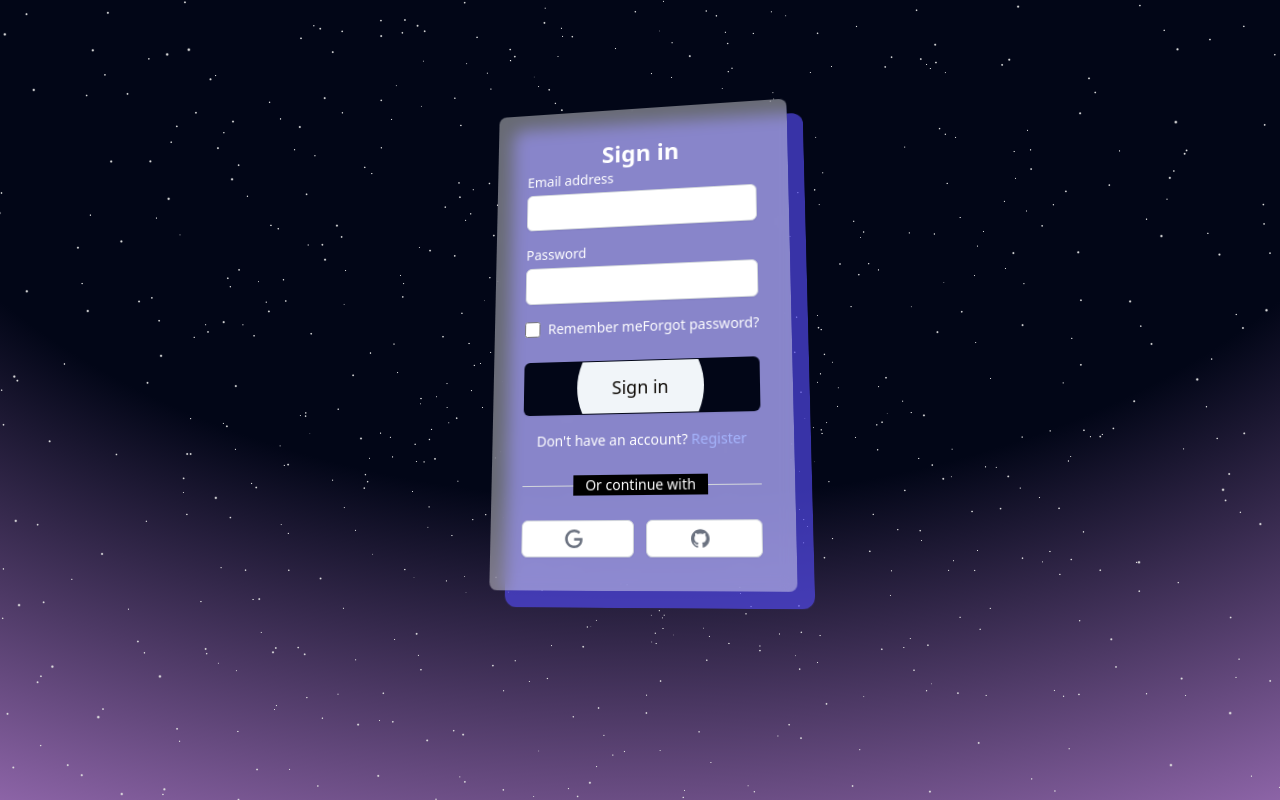
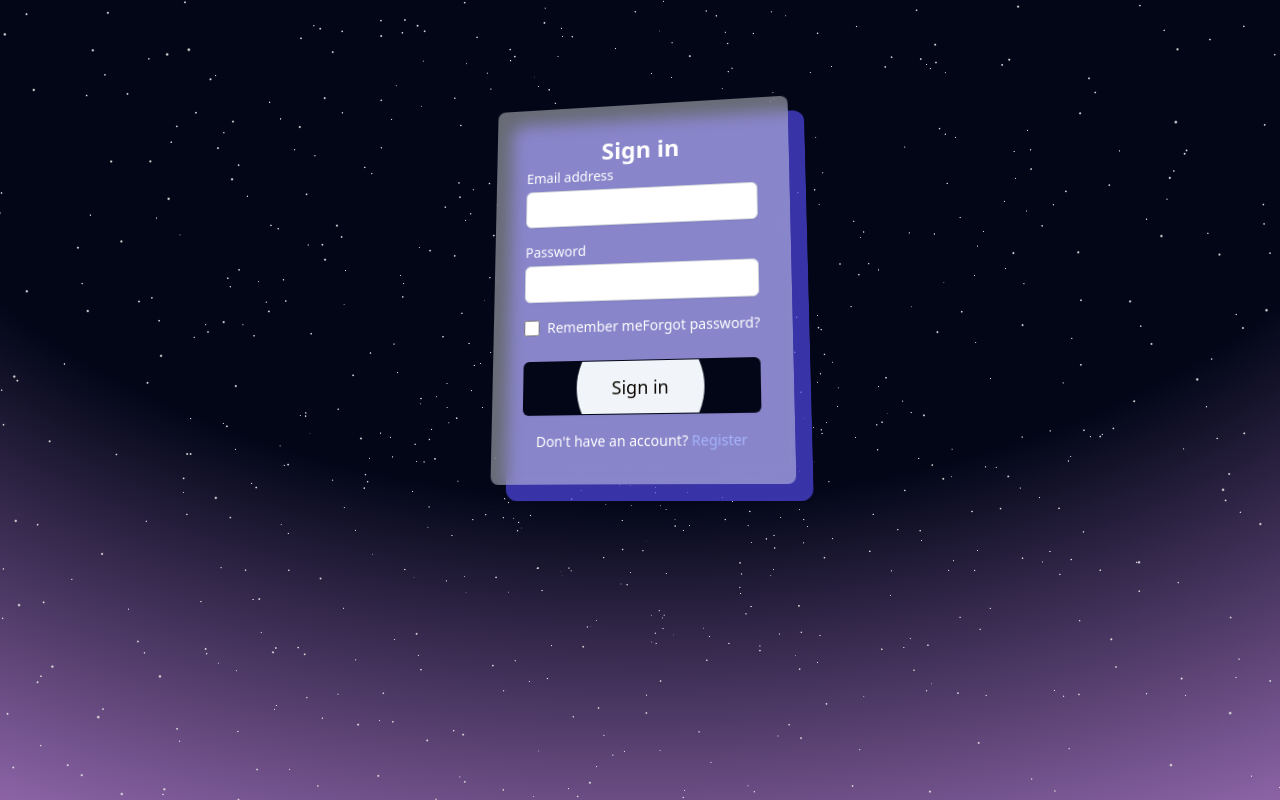
Before and after one commit to luuisHdez/Cryptalityx-F, a React (Vite) app in the folder Frontend/: page /login in a window 1280 px wide. Built offline with nearby package versions, Linux system fonts and the light colour scheme; no server answers.

Commit message:
fix: remove Google login, fix paper modal dummy condition

```diff
--- a/Frontend/src/API/auth.api.js
+++ b/Frontend/src/API/auth.api.js
@@ -109,36 +109,3 @@ export const logout = () => {
             console.error("Error al cerrar sesión:", error);
         });
 };
-
-
-export const googleLogin = async (code) => {
-    const csrfToken = Cookies.get('csrftoken');
-
-    try {
-        const response = await authApi.post('google-oauth/', { code }, {
-            headers: {
-                'Content-Type': 'application/json',
-                'X-CSRFToken': csrfToken
-            },
-                withCredentials: true,  // Si necesitas que las cookies sean enviadas, habilita 'withCredentials'
-            }
-        );
-        return response.data;  // Retorna la respuesta del backend (mensaje de éxito)
-    } catch (error) {
-        // Mejor manejo de errores para poder ver detalles
-        if (error.response) {
-            // Si la respuesta fue un error con código de estado
-            console.error('Error Response:', error.response.data);
-            // Puedes personalizar cómo manejas el error aquí
-            return { error: error.response.data.error || 'Error desconocido desde el servidor' };
-        } else if (error.request) {
-            // Si la solicitud fue hecha pero no recibimos respuesta
-            console.error('Error Request:', error.request);
-            return { error: 'No se recibió respuesta del servidor' };
-        } else {
-            // Si hubo un error durante la configuración de la solicitud
-            console.error('Error Message:', error.message);
-            return { error: error.message };
-        }
-    }
-};
--- a/Frontend/src/Components/LayoutPublic/Login.jsx
+++ b/Frontend/src/Components/LayoutPublic/Login.jsx
@@ -2,10 +2,6 @@ import { useState } from "react";
 import { useNavigate } from 'react-router-dom';
 import { loginUser, register } from "../../API/auth.api";
 import { ToastContainer, toast } from 'react-toastify';
-import { googleLogin } from "../../API/auth.api";
-import { useGoogleLogin } from '@react-oauth/google';
-import AnimatedButton from "./AnimatedButton";
-import { SiGoogle, SiGithub } from "react-icons/si";
 import SpotlightButton from "./SpotlightButton";
 import { motion, useAnimation } from "framer-motion";
 import { useEffect } from "react";
@@ -55,22 +51,6 @@ const Login = ({ mode }) => {
       }
     }
   };
-
-  const googleLoginHandler = useGoogleLogin({
-    flow: 'auth-code',
-    onSuccess: async (tokenResponse) => {
-      try {
-        const code = tokenResponse.code;
-        if (!code) throw new Error("El authorization code está vacío o no existe.");
-        const data = await googleLogin(code);
-        toast.success("Inicio de sesión con Google exitoso");
-        setTimeout(() => navigate('/'), 1000);
-      } catch (error) {
-        toast.error(error?.response?.data?.error || "Error al iniciar sesión con Google");
-      }
-    },
-    onError: () => toast.error("Error al iniciar sesión con Google"),
-  });
 
   return (
     <div className="w-full px-4 py-12 bg-transparent flex justify-center" style={{ perspective: "1200px" }}>
@@ -193,29 +173,6 @@ const Login = ({ mode }) => {
               </>
             )}
           </p>
-
-          <div className="mt-6">
-            <div className="relative">
-              <div className="absolute inset-0 flex items-center">
-                <div className="w-full border-t border-gray-300" />
-              </div>
-              <div className="relative flex justify-center text-sm">
-                <span className="px-3 bg-black text-white">Or continue with</span>
-              </div>
-            </div>
-
-            <div className="mt-6 grid grid-cols-2 gap-3">
-              <AnimatedButton onClick={() => googleLoginHandler()}
-                className="w-full inline-flex items-center justify-center py-2 px-4 border border-gray-300 rounded-md shadow-sm bg-white text-sm font-medium text-gray-500 hover:bg-gray-50">
-                <SiGoogle className="mr-2 text-lg" />
-              </AnimatedButton>
-
-              <AnimatedButton onClick={() => { }}
-                className="w-full inline-flex items-center justify-center py-2 px-4 border border-gray-300 rounded-md shadow-sm bg-white text-sm font-medium text-gray-500 hover:bg-gray-50">
-                <SiGithub className="mr-2 text-lg" />
-              </AnimatedButton>
-            </div>
-          </div>
         </motion.form>
       </motion.div>
     </div>
--- a/Frontend/src/Components/TradeComponentes/PaperTradingModal.jsx
+++ b/Frontend/src/Components/TradeComponentes/PaperTradingModal.jsx
@@ -54,7 +54,7 @@ const PaperTradingModal = ({ isOpen, onClose }) => {
     setLoading(true);
     try {
       const res = await fetchPaperStatus();
-      if (res && res.total_trades > 0) {
+      if (res && (res.total_trades > 0 || res.open_trade)) {
         setData(res);
         setUseDummy(false);
       } else {
```
